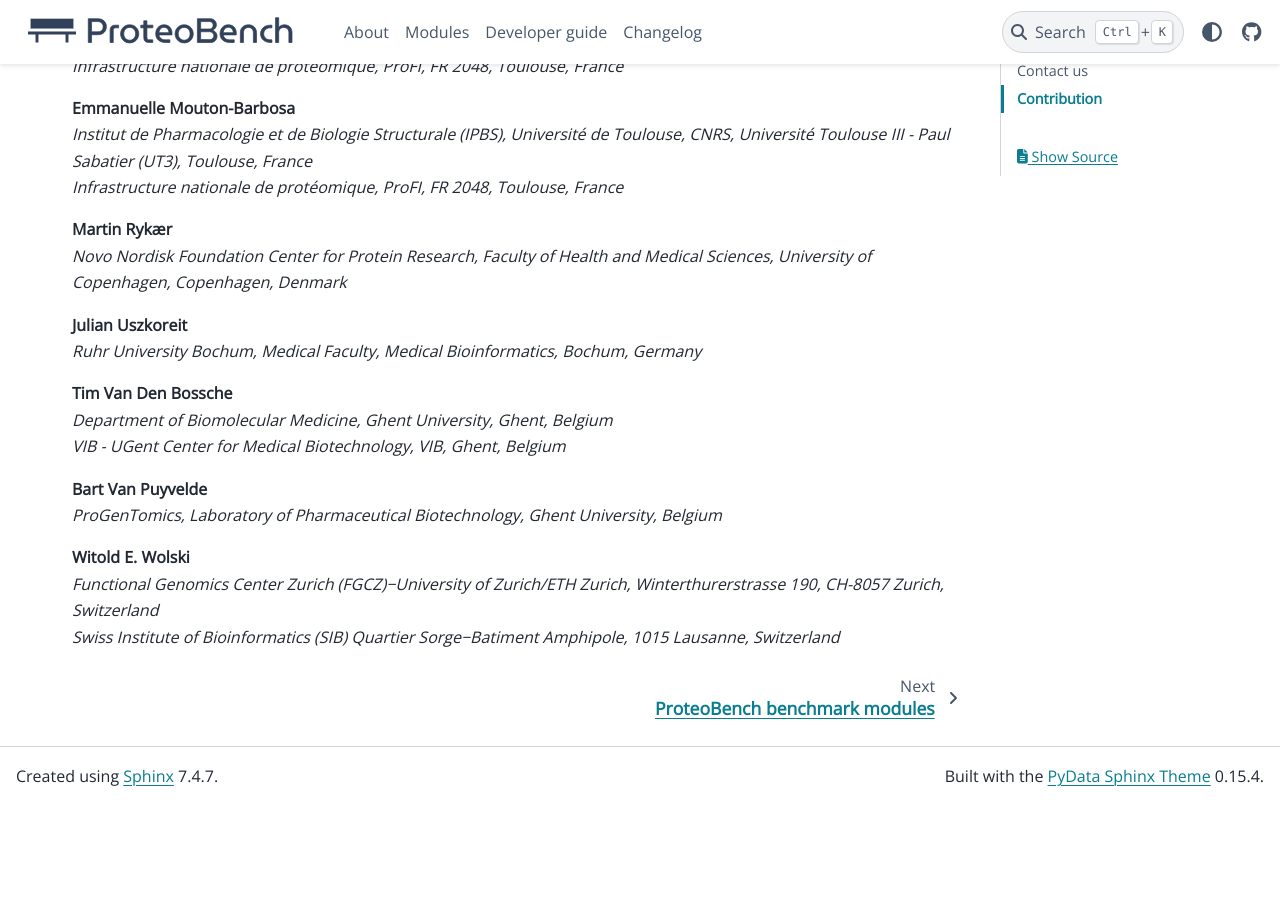
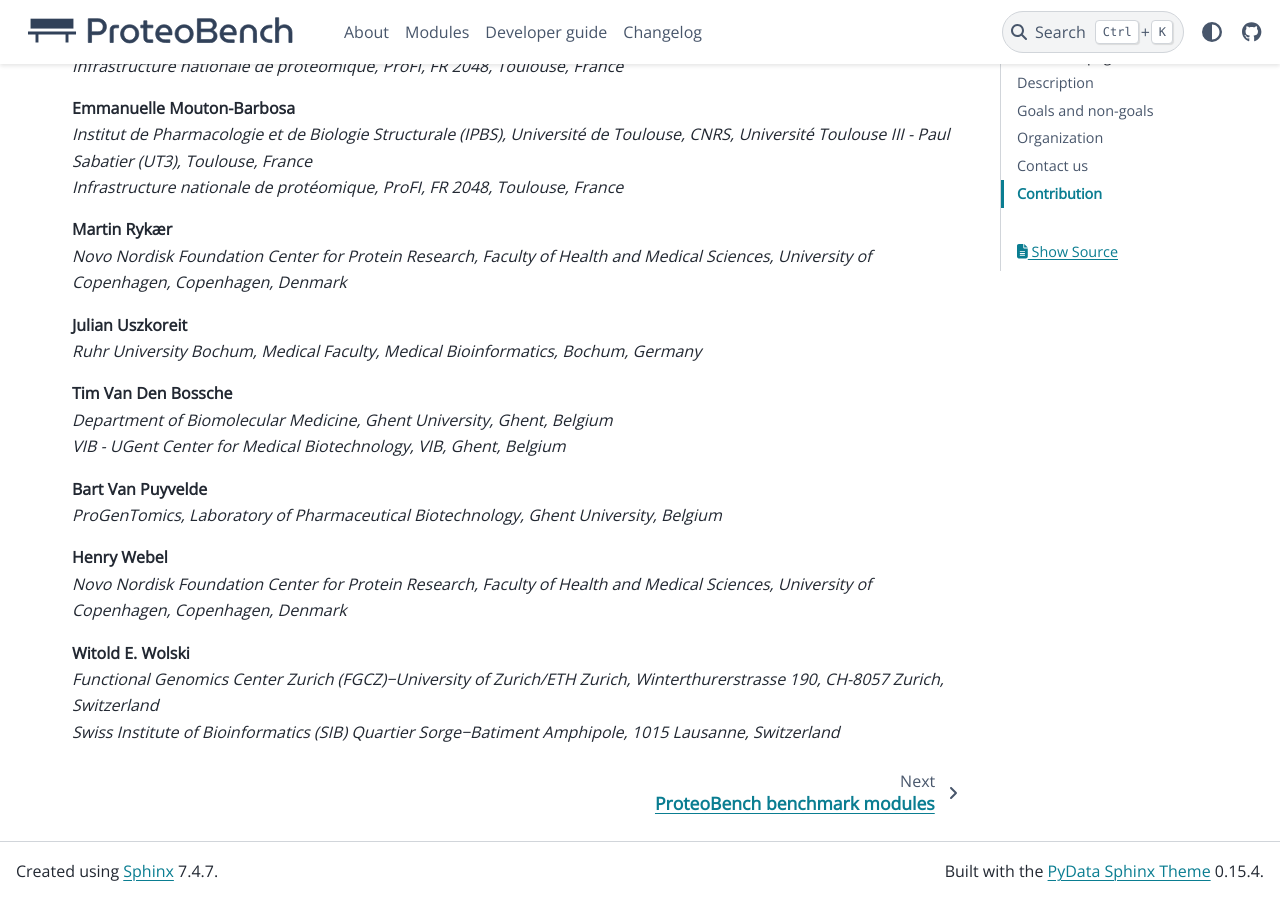
Before and after one commit to Proteobench/ProteoBench, a Sphinx documentation site: the page built from docs/index.rst, in a window 1280 px wide and 900 px high, scrolled down 1886 px. Built offline with Sphinx 7.4.7 and the PyData theme 0.15.4, drawn with Linux system fonts in a browser that asks for light colours; pages that are not in the unit, such as notebooks, are missing from menus; before the commit the page ends 2691 px from its top, so only the background shows below that.

Commit message:
Update index.rst

```diff
--- a/docs/index.rst
+++ b/docs/index.rst
@@ -112,6 +112,10 @@
     *ProGenTomics, Laboratory of Pharmaceutical Biotechnology, Ghent University, Belgium*
 
 .. line-block::
+    **Henry Webel**
+    *Novo Nordisk Foundation Center for Protein Research, Faculty of Health and Medical Sciences, University of Copenhagen, Copenhagen, Denmark*
+
+.. line-block::
     **Witold E. Wolski**
     *Functional Genomics Center Zurich (FGCZ)−University of Zurich/ETH Zurich, Winterthurerstrasse 190, CH-8057 Zurich, Switzerland*
     *Swiss Institute of Bioinformatics (SIB) Quartier Sorge−Batiment Amphipole, 1015 Lausanne, Switzerland*
```
